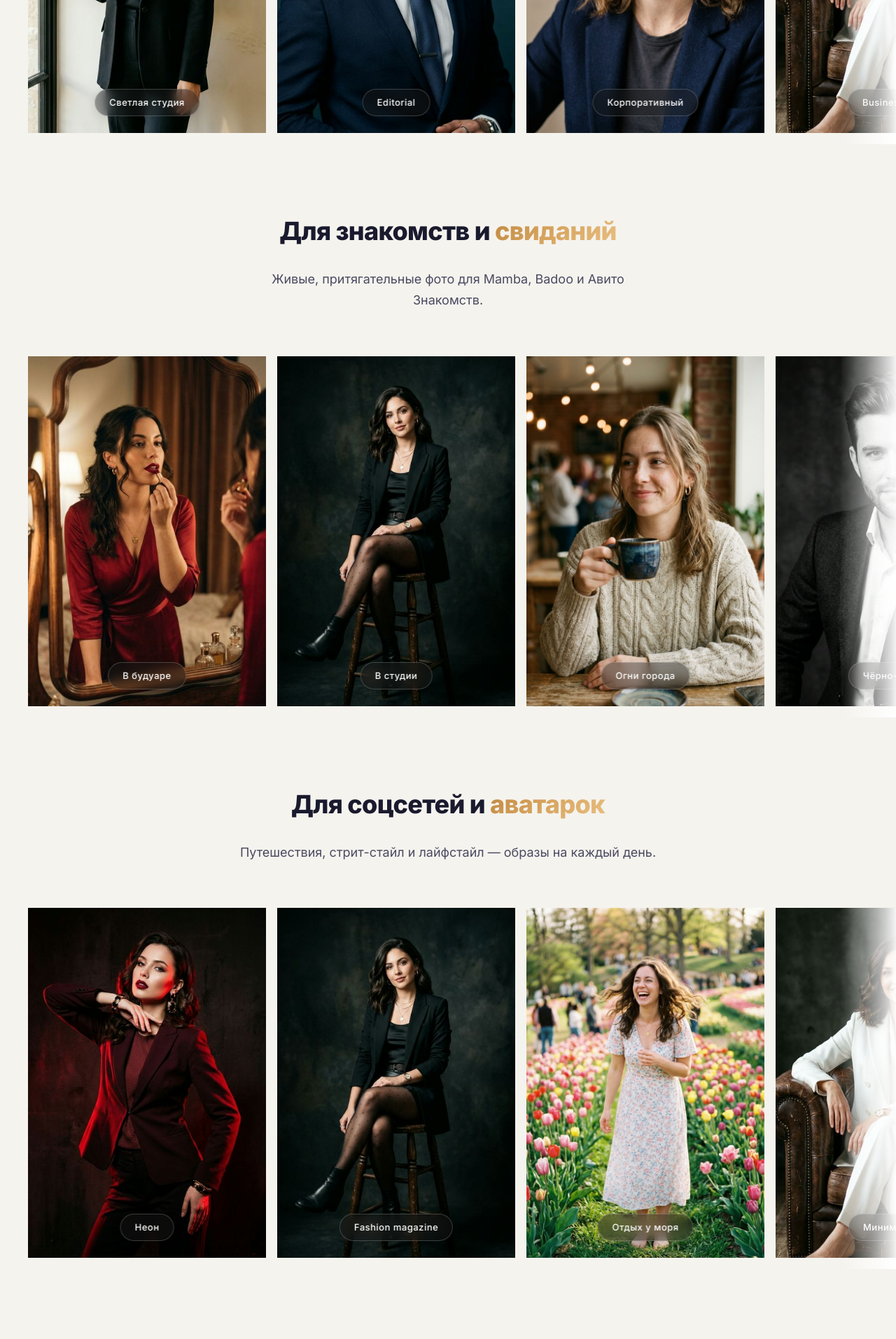
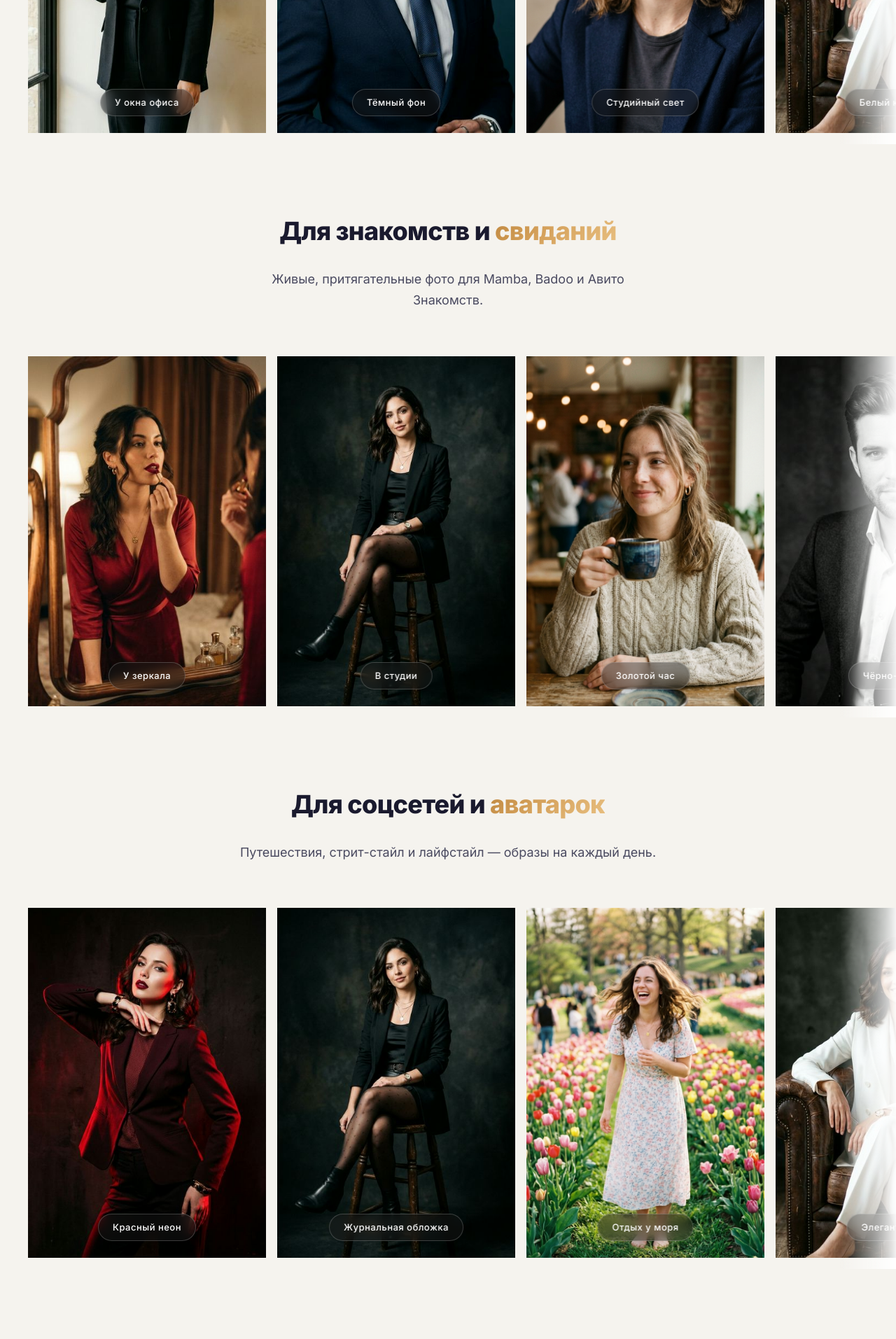
Before and after one commit to selyakate676-netizen/photogen, a Next.js app: page / in a window 1280 px wide. Shown: the part 3160-5073 px from the top of the page at 70% size. Built offline with nearby package versions, Linux system fonts and the light colour scheme.

Commit message:
UI: Update red light image and improve accuracy of gallery labels

```diff
--- a/src/components/StylesPreview.tsx
+++ b/src/components/StylesPreview.tsx
@@ -15,14 +15,14 @@ const sections = [
     desc: 'Профессиональный портрет для hh.ru, деловых чатов и сайтов компаний.',
     prompt: 'Профессиональный бизнес-портрет, студийный свет, офисный стиль, высокое разрешение.',
     photos: [
-      { src: '/career-woman-blazer.png', label: 'Светлая студия' },
-      { src: '/career-man-editorial.png', label: 'Editorial' },
-      { src: '/career-woman-1.png', label: 'Корпоративный' },
-      { src: '/studio-white-suit.png', label: 'Business chic' },
-      { src: '/career-woman-2.png', label: 'Тёмный фон' },
-      { src: '/review-avatar-1.png', label: 'Деловой портрет' },
+      { src: '/career-woman-blazer.png', label: 'У окна офиса' },
+      { src: '/career-man-editorial.png', label: 'Тёмный фон' },
+      { src: '/career-woman-1.png', label: 'Студийный свет' },
+      { src: '/studio-white-suit.png', label: 'Белый костюм' },
+      { src: '/career-woman-2.png', label: 'Classic blazer' },
+      { src: '/review-avatar-1.png', label: 'Дневной свет' },
       { src: '/studio-bw-man.png', label: 'Чёрно-белое' },
-      { src: '/review-avatar-2.png', label: 'В переговорной' },
+      { src: '/review-avatar-2.png', label: 'Деловой стиль' },
     ],
   },
   {
@@ -33,14 +33,14 @@ const sections = [
     desc: 'Живые, притягательные фото для Mamba, Badoo и Авито Знакомств.',
     prompt: 'Живое лайфстайл фото, естественный свет, теплая атмосфера, кинематографичный вид.',
     photos: [
-      { src: '/dating-woman-mirror.png', label: 'В будуаре' },
+      { src: '/dating-woman-mirror.png', label: 'У зеркала' },
       { src: '/studio-stool-woman.png', label: 'В студии' },
-      { src: '/dating-woman-1.png', label: 'Огни города' },
+      { src: '/dating-woman-1.png', label: 'Золотой час' },
       { src: '/studio-bw-man.png', label: 'Чёрно-белое' },
-      { src: '/dating-man-1.png', label: 'Тёплый свет' },
+      { src: '/dating-man-1.png', label: 'В кафе' },
       { src: '/studio-red-light.png', label: 'В прожекторе' },
       { src: '/social-woman-car.png', label: 'Стритстайл' },
-      { src: '/dating-woman-3.png', label: 'Sensual' },
+      { src: '/dating-woman-3.png', label: 'Естественный кадр' },
     ],
   },
   {
@@ -51,14 +51,14 @@ const sections = [
     desc: 'Путешествия, стрит-стайл и лайфстайл — образы на каждый день.',
     prompt: 'Стильный городской образ, стрит-стайл, мягкая журнальная ретушь, яркие цвета.',
     photos: [
-      { src: '/studio-red-light.png', label: 'Неон' },
-      { src: '/studio-stool-woman.png', label: 'Fashion magazine' },
+      { src: '/studio-red-light.png', label: 'Красный неон' },
+      { src: '/studio-stool-woman.png', label: 'Журнальная обложка' },
       { src: '/social-woman-1.png', label: 'Отдых у моря' },
-      { src: '/studio-white-suit.png', label: 'Минимализм' },
-      { src: '/social-woman-2.png', label: 'Летнее настроение' },
-      { src: '/selfie-2.png', label: 'Зеркало' },
-      { src: '/social-woman-3.png', label: 'В движении' },
-      { src: '/career-man-editorial.png', label: 'Креатив' },
+      { src: '/studio-white-suit.png', label: 'Элегантность' },
+      { src: '/social-woman-2.png', label: 'В парке' },
+      { src: '/selfie-2.png', label: 'Домашнее селфи' },
+      { src: '/social-woman-3.png', label: 'Прогулка' },
+      { src: '/career-man-editorial.png', label: 'Студийный портрет' },
     ],
   },
 ];
```
